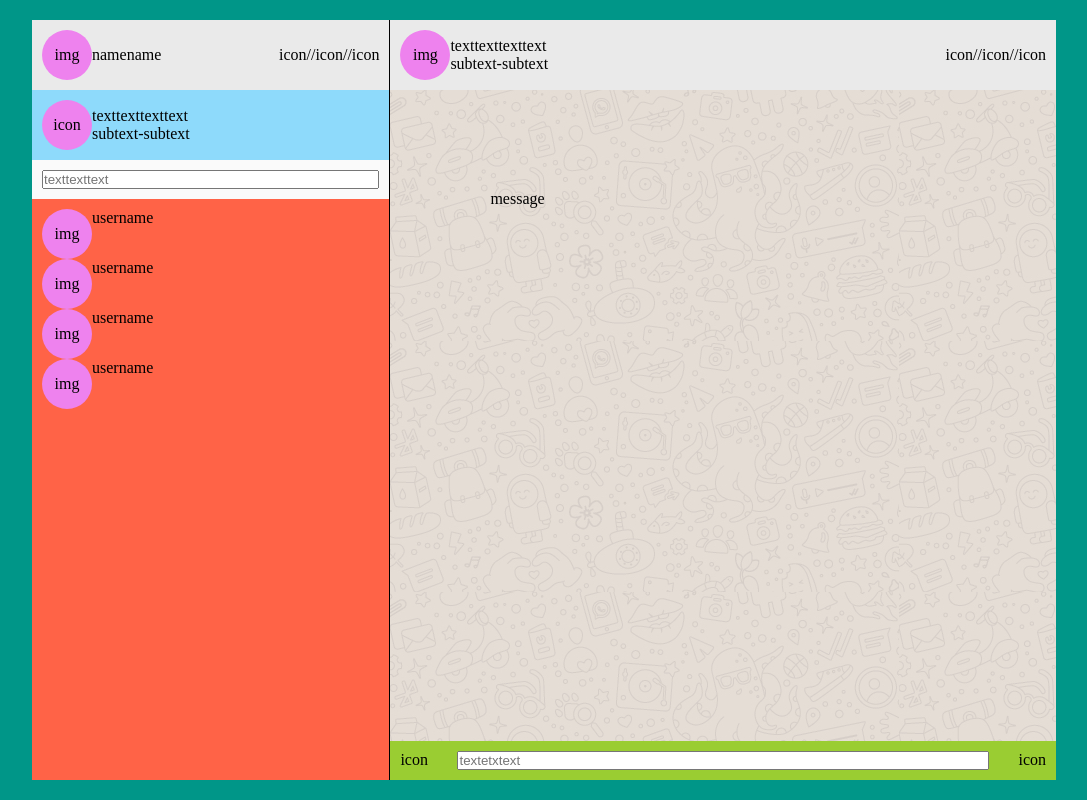
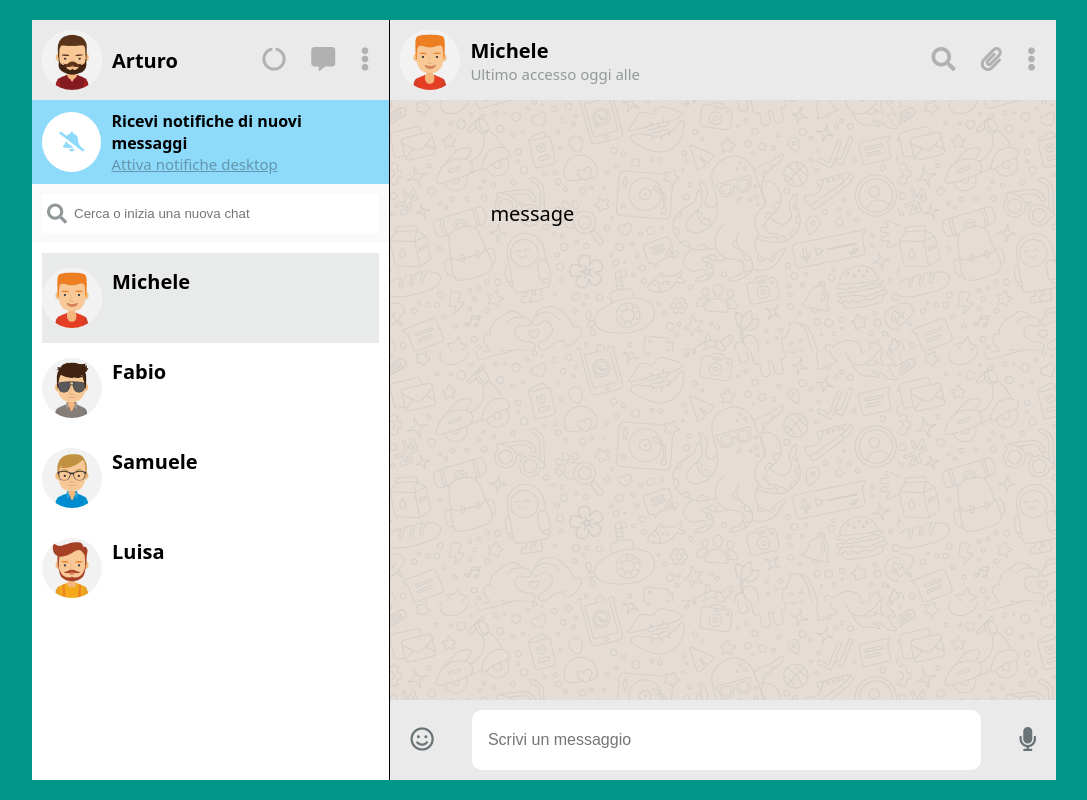
Before and after one commit to ArturoTarantino/vue-boolzapp, a plain HTML site: page milestone-1/index.html in a window 1280 px wide. Shown: the whole page, without its empty margins (96-1183 px from the left). Drawn offline with nearby package versions, Linux system fonts and the light colour scheme.

Commit message:
add data in js and part of content in html

```diff
--- a/milestone-1/css/style.css
+++ b/milestone-1/css/style.css
@@ -6,9 +6,12 @@
 }
 
 /* COMMON  */
+body {
+    font-family: system-ui;
+    font-size: 20px;
+}
 .app-container {
     width: 100%;
-
     height: 100vh;
     display: flex;
     justify-content: center;
@@ -16,22 +19,32 @@
 
     /* test  */
     background-color: #009688;
-    min-width: 950px;
+    min-width: 996px;
 }
 ul {
     list-style-type: none;
+}
+img {
+    width: 100%;
 }
 .box-rounded-img {
     border-radius: 50%;
     display: flex;
     justify-content: center;
     align-items: center;
+    overflow: hidden;
     /* test  */
-    width: 50px;
-    height: 50px;
-    background-color: violet;
+    width: 60px;
+    height: 60px;
+    background-color: white;
 }
+.sub-text {
+    font-size: 15px;
+    font-weight: normal;
+}
+
 /* APP: BOOLZAPP  */
+
 .boolzapp {
     width: 80%;
     height: 95%;
@@ -41,15 +54,21 @@ ul {
     background-color: white;
 }
 
-/* left side - BOX PROFILE */
+/* LEFT side - BOX PROFILE */
+
 .box-profile {
     width: 35%;
     height: 100%;
+    display: flex;
+    flex-direction: column;
 
     /* test */
-    background-color: tomato;
+    /* background-color: tomato; */
     border-right: 1px solid black;
 }
+
+/* user profile  */
+
 .user-profile {
     display: flex;
     justify-content: space-between;
@@ -63,6 +82,18 @@ ul {
     display: flex;
     align-items: center;
 }
+.user .user-name {
+    margin-left: 10px;
+    font-weight: 600;
+}
+.user-actions i {
+    font-size: 24px;
+    color: #b1b1b1;
+    margin: 0 10px;
+}
+
+/* notifications area  */
+
 .notifications {
     display: flex;
     align-items: center;
@@ -70,24 +101,68 @@ ul {
     background-color: #8edafb;
     padding: 10px;
 }
+.notifications i {
+    color: #8edafb;
+}
+.notifications-text {
+    margin-left: 10px;
+    font-size: 16px;
+    font-weight: 600;
+}
+.notifications-text .sub-text {
+    text-decoration: underline;
+    color: #6496ad;
+    cursor: pointer;
+}
+
+/* search bar  */
 .search-bar {
     text-align: center;
 
     /* test  */
     padding: 10px;
     background-color: #fafafa;
-
+    position: relative;
 }
 .search-bar input {
     width: 100%;
+    padding: 10px 0 10px 30px;
+    border-color: transparent;
 }
+.search-bar i {
+    position: absolute;
+    top: 20px;
+    left: 15px;
+    color: #93999b;
+}
+/* contacts area  */
+
 .contacts {
     padding: 10px;
+    flex-grow: 1;
+}
+.contact-list {
+    height: 70%;
+    overflow-y: auto;
 }
 .single-contact {
     display: flex;
+    padding: 15px 0;
+
+    /* test  */
+    /* background-color: khaki; */
+    /* border-bottom: 1px solid black; */
 }
-/* right side - BOX MESSAGES */
+.single-contact.active {
+    background-color: #e9ebea;
+}
+.single-contact .contact-name {
+    margin-left: 10px;
+    font-weight: 600;
+}
+
+/* RIGTH side - BOX MESSAGES */
+
 .box-messages {
     width: 65%;
     height: 100%;
@@ -95,7 +170,10 @@ ul {
     flex-direction: column;
 
     /* test  */
-    background-color: yellowgreen;
+    /* background-color: yellowgreen; */
+}
+.box-messages .user-name .sub-text {
+    color: #93999b;
 }
 .messages-area {
     flex-grow: 1;
@@ -106,7 +184,12 @@ ul {
 }
 .write-message-area {
     display: flex;
+    align-items: center;
     padding: 10px;
+    background-color: #eaeaea;
+}
+.write-message-area .user-actions i {
+    color: #6a7376;
 }
 .write-text-bar {
     flex-grow: 1;
@@ -114,4 +197,11 @@ ul {
 }
 .write-text-bar input {
     width: 90%;
+    padding: 20px 15px;
+    border-radius: 10px;
+    border: 1px solid transparent;
+    font-size: 16px;
 }
+.write-text-bar input::placeholder {
+    font-size: 16px;
+}
--- a/milestone-1/index.html
+++ b/milestone-1/index.html
@@ -28,69 +28,59 @@
                         <div class="user">
                             <!-- user-avatar  -->
                             <div class="box-rounded-img">
-                                img
+                                <img src="img/avatar_8.jpg" alt="avatar user">
                             </div>
                             <!-- user name  -->
                             <div class="user-name">
-                                namename
+                                Arturo
                             </div>
                         </div>
 
                         <!-- user-actions  -->
                         <div class="user-actions">
-                            icon//icon//icon
+
+                            <i class="fas fa-circle-notch"></i>
+                            <i class="fas fa-comment-alt"></i>
+                            <i class="fas fa-ellipsis-v"></i>
                         </div>
                     </div>
 
                     <!-- notifications area  -->
                     <div class="notifications">
+
                         <!-- icon  -->
                         <div class="box-rounded-img">
-                            icon
+                            <i class="fas fa-bell-slash"></i>
                         </div>
+
                         <!-- text  -->
-                        <div class="">
-                            texttexttexttext
-                            <div>
-                                subtext-subtext
+                        <div class="notifications-text">
+                            Ricevi notifiche di nuovi messaggi
+                            <div class="sub-text">
+                                Attiva notifiche desktop
                             </div>
                         </div>
                     </div>
 
                     <!-- search bar  -->
                     <div class="search-bar">
-                       <input type="text" placeholder="texttexttext">
+                        <i class="fas fa-search"></i>
+                       <input type="text" placeholder="Cerca o inizia una nuova chat">
                     </div>
 
                     <!-- contacts area  -->
                     <div class="contacts">
 
                         <!-- contacts list  -->
-                        <ul>
+                        <ul class="contact-list">
 
-                            <li class="single-contact">
+                            <li v-for="contact, index in contacts" @click="synchroniseAvatarContact(index)" class="single-contact" :class="{active: index === currentlyContact}">
                                 <div class="box-rounded-img">
-                                    img
+                                    <img :src="'img/avatar' + contact.avatar + '.jpg'" :alt="contact.name">
                                 </div>
-                                username
-                            </li>
-                            <li class="single-contact">
-                                <div class="box-rounded-img">
-                                    img
+                                <div class="contact-name">
+                                    {{ contact.name }}
                                 </div>
-                                username
-                            </li>
-                            <li class="single-contact">
-                                <div class="box-rounded-img">
-                                    img
-                                </div>
-                                username
-                            </li>
-                            <li class="single-contact">
-                                <div class="box-rounded-img">
-                                    img
-                                </div>
-                                username
                             </li>
 
                         </ul>
@@ -106,20 +96,25 @@
                         <div class="user">
                             <!-- user-avatar  -->
                             <div class="box-rounded-img">
-                                img
+                                <img :src="'img/avatar' + contacts[currentlyContact].avatar + '.jpg'" :alt="contacts[currentlyContact].name">
                             </div>
                             <!-- user name  -->
-                            <div class="">
-                                texttexttexttext
-                                <div>
-                                    subtext-subtext
+                            <div class="user-name">
+                                {{ contacts[currentlyContact].name }}
+
+                                <div class="sub-text">
+                                    Ultimo accesso oggi alle
                                 </div>
                             </div>
                         </div>
 
                         <!-- user-actions  -->
                         <div class="user-actions">
-                            icon//icon//icon
+
+                            <i class="fas fa-search"></i>
+                            <i class="fas fa-paperclip"></i>
+                            <i class="fas fa-ellipsis-v"></i>
+
                         </div>
                     </div>
 
@@ -131,16 +126,16 @@
                     <!-- input enter new message  -->
                     <div class="write-message-area">
 
-                        <div>
-                            icon
+                        <div class="user-actions">
+                            <i class="far fa-smile"></i>
                         </div>
 
                         <div class="write-text-bar">
-                            <input type="text" placeholder="textetxtext">
+                            <input type="text" placeholder="Scrivi un messaggio">
                         </div>
 
-                        <div>
-                            icon
+                        <div class="user-actions">
+                            <i class="fas fa-microphone"></i>
                         </div>
                     </div>
                 </div>
--- a/milestone-1/js/script.js
+++ b/milestone-1/js/script.js
@@ -1 +1,99 @@
-// Vue.config.devtools = true;
+Vue.config.devtools = true;
+const app = new Vue(
+    {
+        el: '#root',
+        data: {
+            currentlyContact: 0,
+            contacts: [
+                {
+                    name: 'Michele',
+                    avatar: '_1',
+                    visible: true,
+                    messages: [
+                        {
+                            date: '10/01/2020 15:30:55',
+                            text: 'Hai portato a spasso il cane?',
+                            status: 'sent'
+                        },
+                        {
+                            date: '10/01/2020 15:50:00',
+                            text: 'Ricordati di dargli da mangiare',
+                            status: 'sent'
+                        },
+                        {
+                            date: '10/01/2020 16:15:22',
+                            text: 'Tutto fatto!',
+                            status: 'received'
+                        }
+                    ],
+                },
+                {
+                    name: 'Fabio',
+                    avatar: '_2',
+                    visible: true,
+                    messages: [
+                        {
+                            date: '20/03/2020 16:30:00',
+                            text: 'Ciao come stai?',
+                            status: 'sent'
+                        },
+                        {
+                            date: '20/03/2020 16:30:55',
+                            text: 'Bene grazie! Stasera ci vediamo?',
+                            status: 'received'
+                        },
+                        {
+                            date: '20/03/2020 16:35:00',
+                            text: 'Mi piacerebbe ma devo andare a fare la spesa.',
+                            status: 'sent'
+                        }
+                    ],
+                },
+                {
+                    name: 'Samuele',
+                    avatar: '_3',
+                    visible: true,
+                    messages: [
+                        {
+                            date: '28/03/2020 10:10:40',
+                            text: 'La Marianna va in campagna',
+                            status: 'received'
+                        },
+                        {
+                            date: '28/03/2020 10:20:10',
+                            text: 'Sicuro di non aver sbagliato chat?',
+                            status: 'sent'
+                        },
+                        {
+                            date: '28/03/2020 16:15:22',
+                            text: 'Ah scusa!',
+                            status: 'received'
+                        }
+                    ],
+                },
+                {
+                    name: 'Luisa',
+                    avatar: '_4',
+                    visible: true,
+                    messages: [
+                        {
+                            date: '10/01/2020 15:30:55',
+                            text: 'Lo sai che ha aperto una nuova pizzeria?',
+                            status: 'sent'
+                        },
+                        {
+                            date: '10/01/2020 15:50:00',
+                            text: 'Si, ma preferirei andare al cinema',
+                            status: 'received'
+                        }
+                    ],
+                },
+            ]
+        },
+        methods: {
+            synchroniseAvatarContact: function (index) {
+                this.currentlyContact = index;
+            }
+        }
+    }
+);
```
